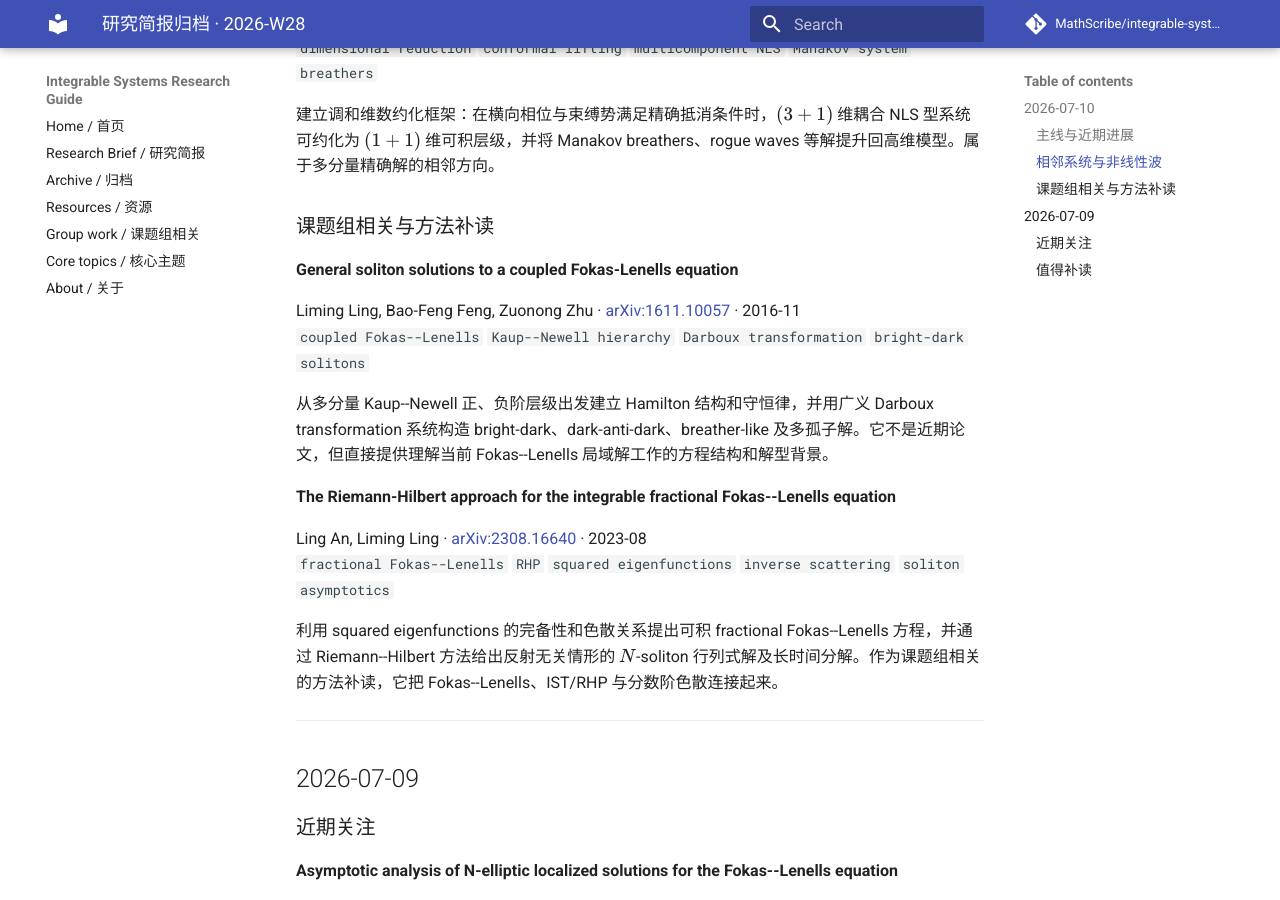
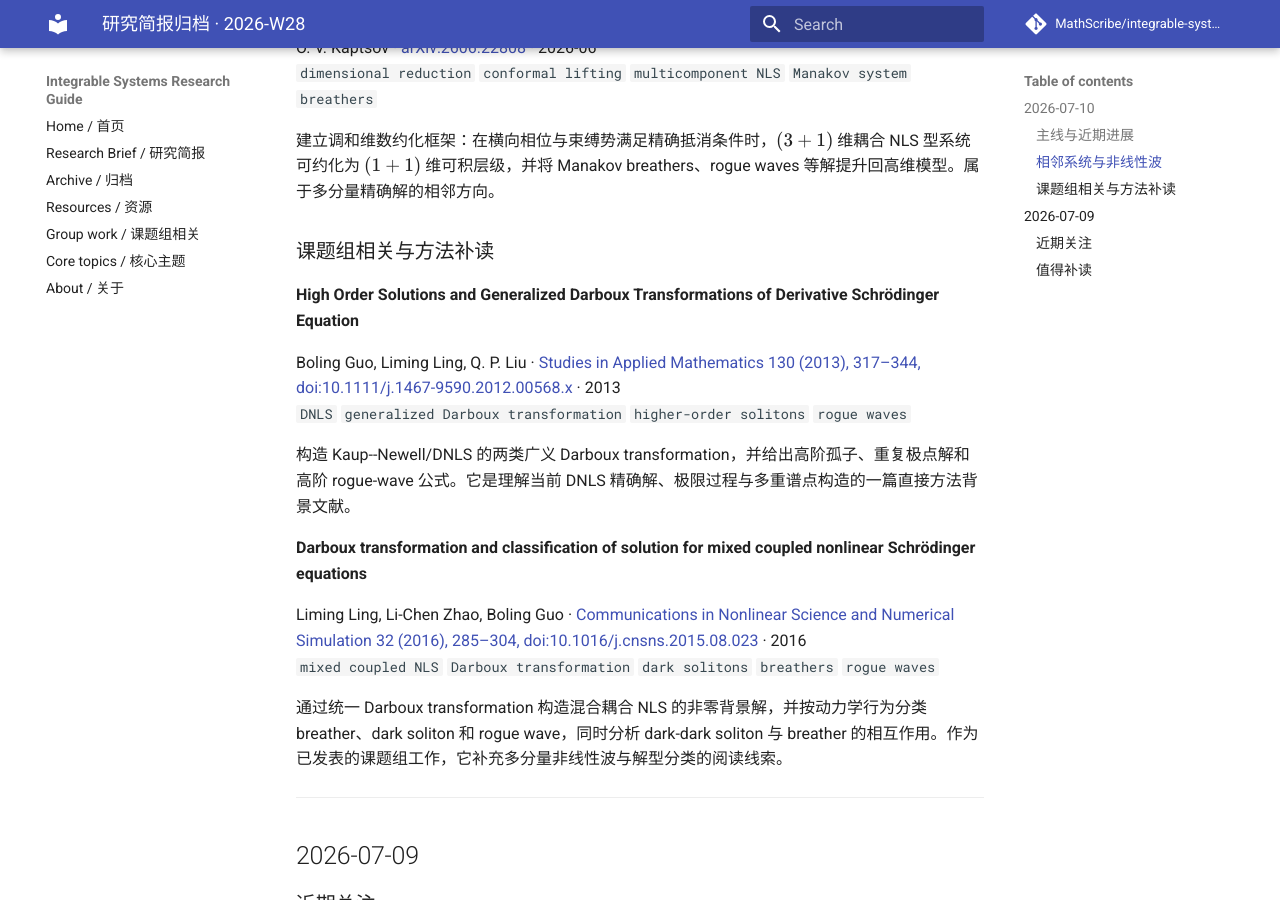
Before and after one commit to MathScribe/integrable-systems-guide, an MkDocs documentation site: the page built from docs/radar/2026-W28.md, in a window 1280 px wide and 900 px high, scrolled down 1351 px. Built offline with MkDocs 1.6.1 and Material for MkDocs 9.7.7, drawn with Linux system fonts in a browser that asks for light colours; comment, search, counter and statistics services are not loaded; some of the changed text lies outside the part shown.

Commit message:
Replace old arXiv-only backfill with published papers

```diff
--- a/docs/radar/2026-W28.md
+++ b/docs/radar/2026-W28.md
@@ -7,13 +7,13 @@
 
 ## 2026-07-10
 
-本期按“今天值得读”组织，而不是按上传时间排序：包含正式期刊版本、近期预印本、较早但高度相关的课题组工作和方法补读。
+本期按“今天值得读”组织，而不是按上传时间排序：包含正式期刊版本、近期预印本、较早但高度相关的已发表课题组工作和方法补读。
 
 ### 主线与近期进展
 
 **Painlevé XXXIV asymptotics for the defocusing nonlinear Schrödinger equation with a finite-genus algebro-geometric background**
 
-Engui Fan, Gaozhan Li, Yiling Yang, Lun Zhang · [doi:10.1007/s00208-026-03322-x](https://doi.org/10.1007/s00208-026-03322-x) · 2026
+Engui Fan, Gaozhan Li, Yiling Yang, Lun Zhang · [Mathematische Annalen, doi:10.1007/s00208-026-03322-x](https://doi.org/10.1007/s00208-026-03322-x) · 2026
 `defocusing NLS` `finite-genus background` `RHP` `Painlevé XXXIV` `long-time asymptotics`
 
 研究有限亏格代数几何背景上的 defocusing NLS 初值问题，通过非线性 steepest descent 得到四个时空区域的长时间渐近；两个过渡区的次阶项为 $\mathcal{O}(t^{-1/3})$，系数由 Painlevé XXXIV 超越函数刻画。这里链接正式期刊 DOI，而不是只把它当作 arXiv 新稿。
@@ -43,19 +43,19 @@
 
 ### 课题组相关与方法补读
 
-**General soliton solutions to a coupled Fokas-Lenells equation**
+**High Order Solutions and Generalized Darboux Transformations of Derivative Schrödinger Equation**
 
-Liming Ling, Bao-Feng Feng, Zuonong Zhu · [arXiv:1611.10057](https://arxiv.org/abs/1611.10057) · 2016-11
-`coupled Fokas--Lenells` `Kaup--Newell hierarchy` `Darboux transformation` `bright-dark solitons`
+Boling Guo, Liming Ling, Q. P. Liu · [Studies in Applied Mathematics 130 (2013), 317–344, doi:10.1111/j.1467-9590.2012.00568.x](https://doi.org/10.1111/j.1467-9590.2012.00568.x) · 2013
+`DNLS` `generalized Darboux transformation` `higher-order solitons` `rogue waves`
 
-从多分量 Kaup--Newell 正、负阶层级出发建立 Hamilton 结构和守恒律，并用广义 Darboux transformation 系统构造 bright-dark、dark-anti-dark、breather-like 及多孤子解。它不是近期论文，但直接提供理解当前 Fokas--Lenells 局域解工作的方程结构和解型背景。
+构造 Kaup--Newell/DNLS 的两类广义 Darboux transformation，并给出高阶孤子、重复极点解和高阶 rogue-wave 公式。它是理解当前 DNLS 精确解、极限过程与多重谱点构造的一篇直接方法背景文献。
 
-**The Riemann-Hilbert approach for the integrable fractional Fokas--Lenells equation**
+**Darboux transformation and classification of solution for mixed coupled nonlinear Schrödinger equations**
 
-Ling An, Liming Ling · [arXiv:2308.16640](https://arxiv.org/abs/2308.16640) · 2023-08
-`fractional Fokas--Lenells` `RHP` `squared eigenfunctions` `inverse scattering` `soliton asymptotics`
+Liming Ling, Li-Chen Zhao, Boling Guo · [Communications in Nonlinear Science and Numerical Simulation 32 (2016), 285–304, doi:10.1016/j.cnsns.2015.08.023](https://doi.org/10.1016/j.cnsns.2015.08.023) · 2016
+`mixed coupled NLS` `Darboux transformation` `dark solitons` `breathers` `rogue waves`
 
-利用 squared eigenfunctions 的完备性和色散关系提出可积 fractional Fokas--Lenells 方程，并通过 Riemann--Hilbert 方法给出反射无关情形的 $N$-soliton 行列式解及长时间分解。作为课题组相关的方法补读，它把 Fokas--Lenells、IST/RHP 与分数阶色散连接起来。
+通过统一 Darboux transformation 构造混合耦合 NLS 的非零背景解，并按动力学行为分类 breather、dark soliton 和 rogue wave，同时分析 dark-dark soliton 与 breather 的相互作用。作为已发表的课题组工作，它补充多分量非线性波与解型分类的阅读线索。
 
 ---
 
```
